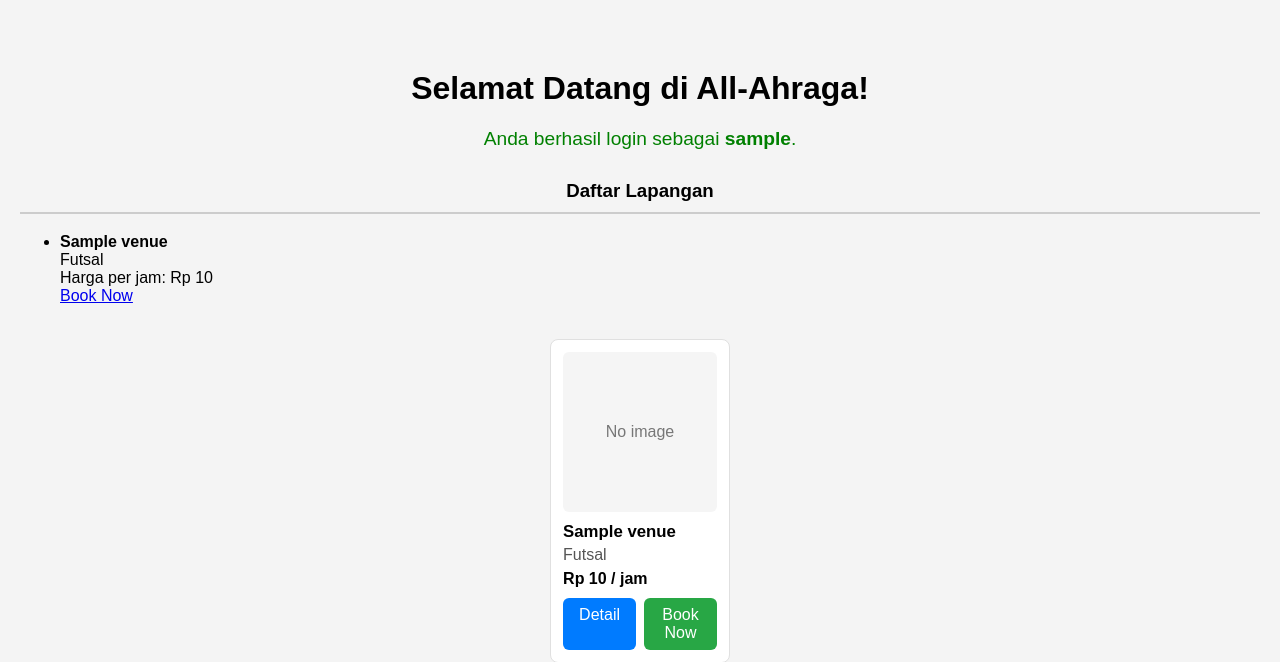
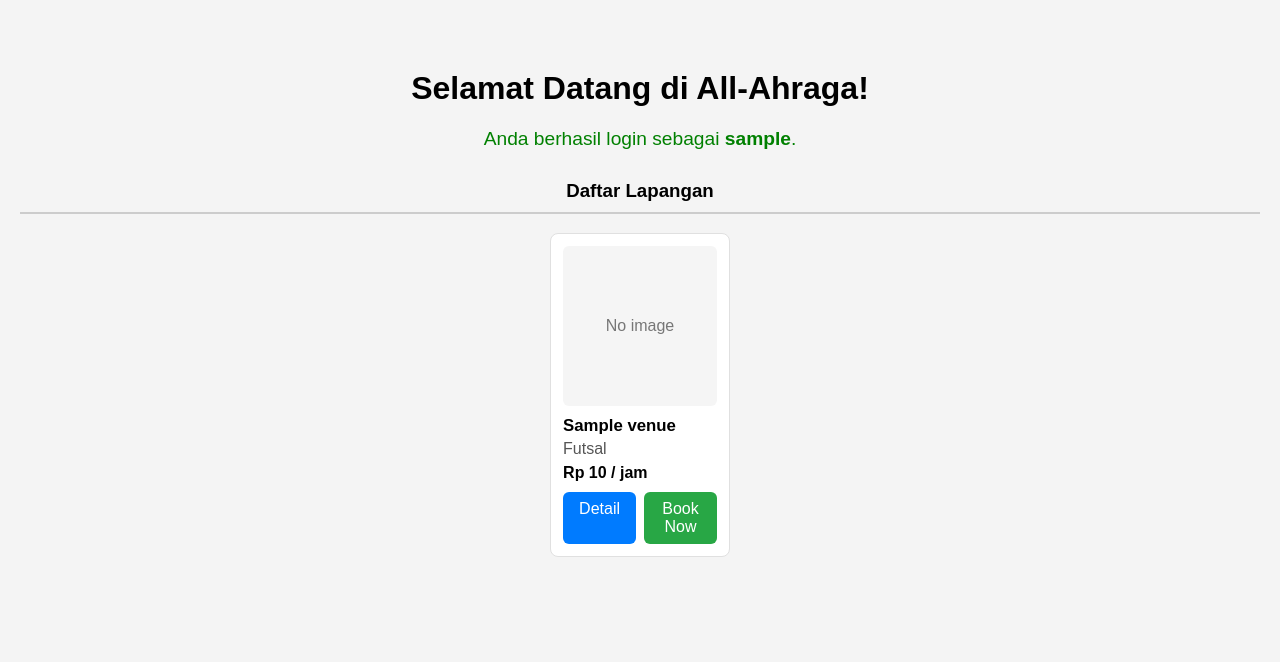
Before and after one commit to pbp-kelompok-e4/all-ahraga, a Django app: page / in a window 1280 px wide. Shown: the part 58-720 px from the top of the page. Run offline with Django 5.2, Linux system fonts and the light colour scheme; a user stored in the database is signed in; data comes from the database, SQL or seed files in the repository; tables that the repository leaves empty hold one stand-in row (values such as "Sample post").

Commit message:
fix home page

```diff
--- a/main/templates/main/home.html
+++ b/main/templates/main/home.html
@@ -16,17 +16,6 @@
                 <h3 style="border-bottom: 2px solid #ccc; padding-bottom: 10px; text-align: center;">Daftar Lapangan</h3>
 
                 {% if venues %}
-                    <ul>
-                        {% for venue in venues %}
-                        <li>
-                            <strong>{{ venue.name }}</strong><br>
-                            {{ venue.sport_category.name }}<br>
-                            Harga per jam: Rp {{ venue.price_per_hour }}<br>
-                            <a href="{% url 'create_booking' venue.id %}">Book Now</a>
-                        </li>
-                        <br>
-                        {% endfor %}
-                    </ul>
                     <div style="display:flex;flex-wrap:wrap;gap:18px;justify-content:center;">
                         {% for venue in venues %}
                             {% include 'main/venue_card.html' with venue=venue %}
```
